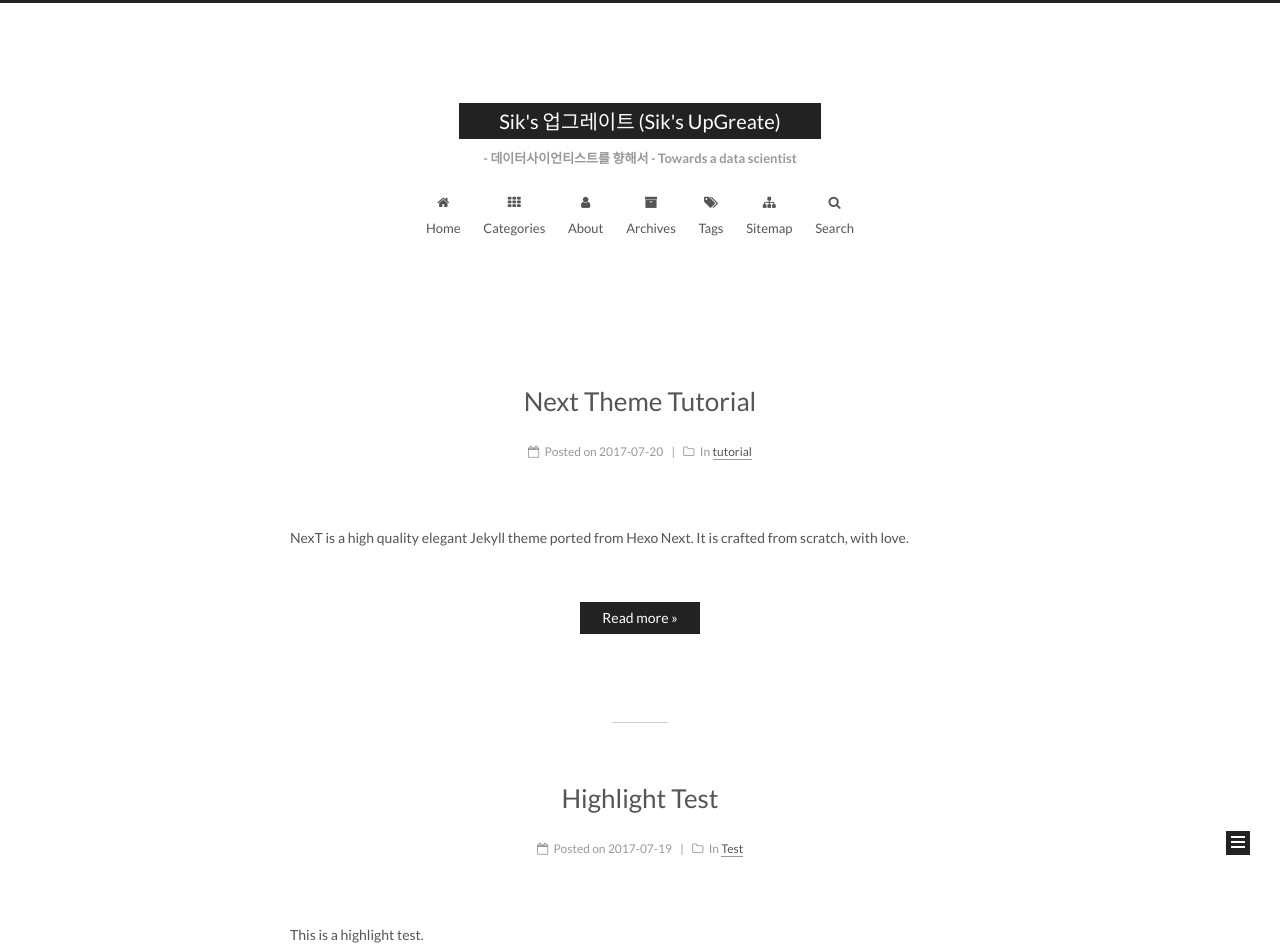
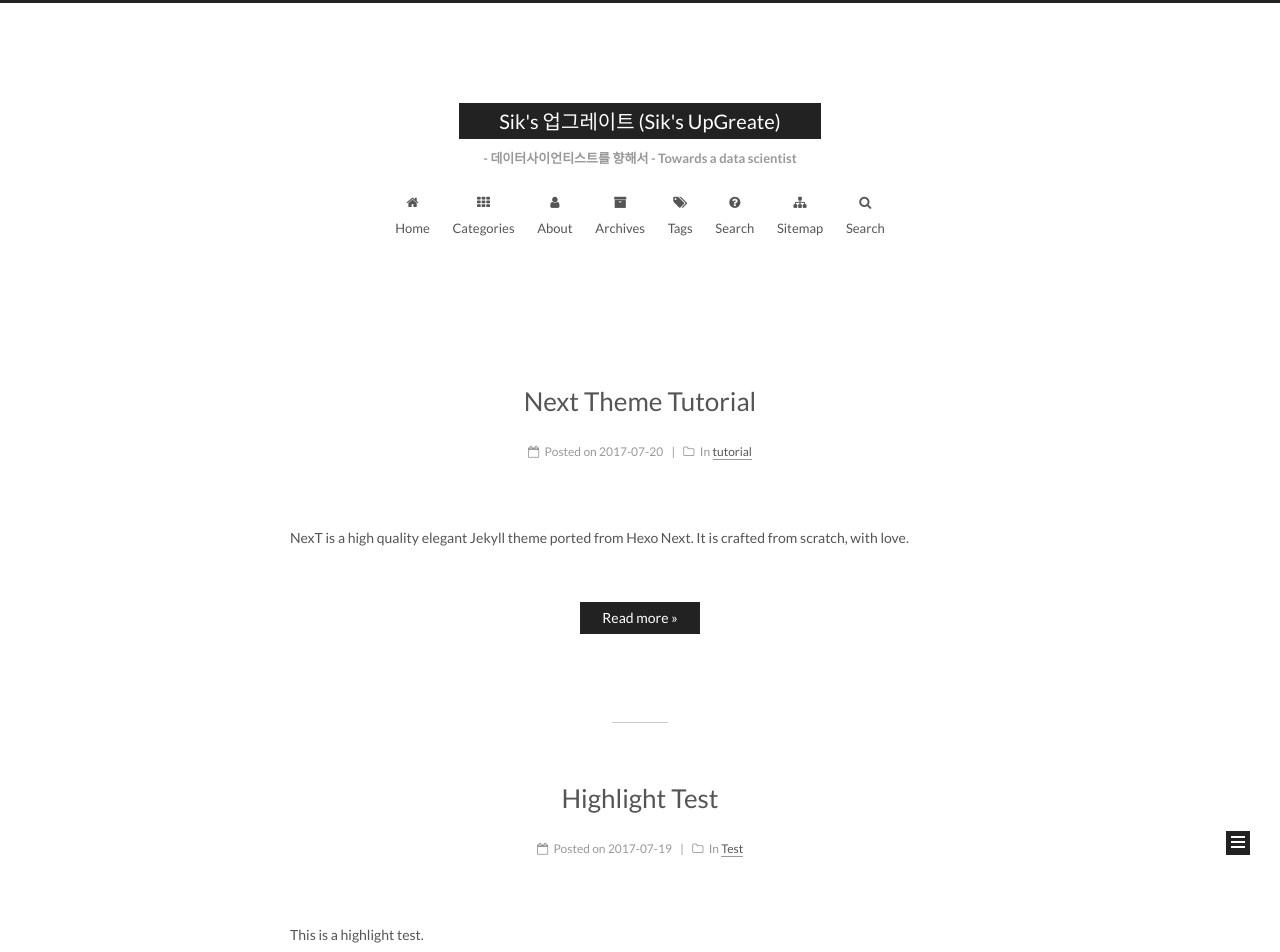
Before and after one commit to owner0220/owner0220.github.io, a Jekyll site: the page built from index.html, in a window 1280 px wide. Shown: the top 952 px of the page. Built offline with Jekyll 4.4.1, drawn with Linux system fonts in a browser that asks for light colours; emoji names are drawn with the system emoji font; the list of posts is cut into pages by our own code.

Commit message:
search option change

```diff
--- a/_config.yml
+++ b/_config.yml
@@ -125,6 +125,7 @@ menu:
   about: /about/
   archives: /archives/
   tags: /tags/
+  search: /search.xml
   sitemap: /sitemap.xml
   #commonweal: /404.html
 
@@ -601,7 +602,7 @@ local_search:
 # Alias: {% extlink text url "title" %}
 exturl: false
 
-
+search: search
 #! ---------------------------------------------------------------
 #! DO NOT EDIT THE FOLLOWING SETTINGS
 #! UNLESS YOU KNOW WHAT YOU ARE DOING
```
